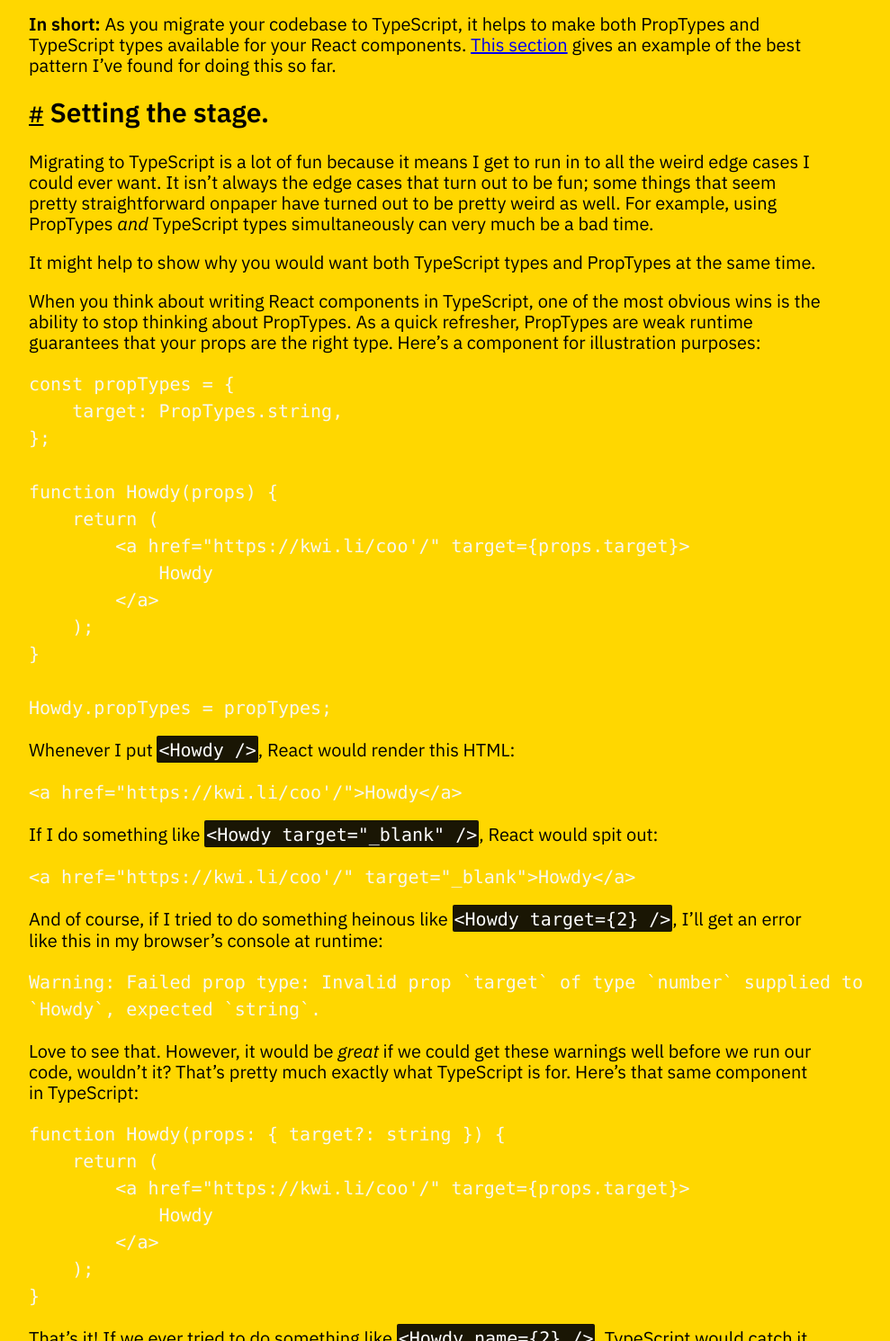
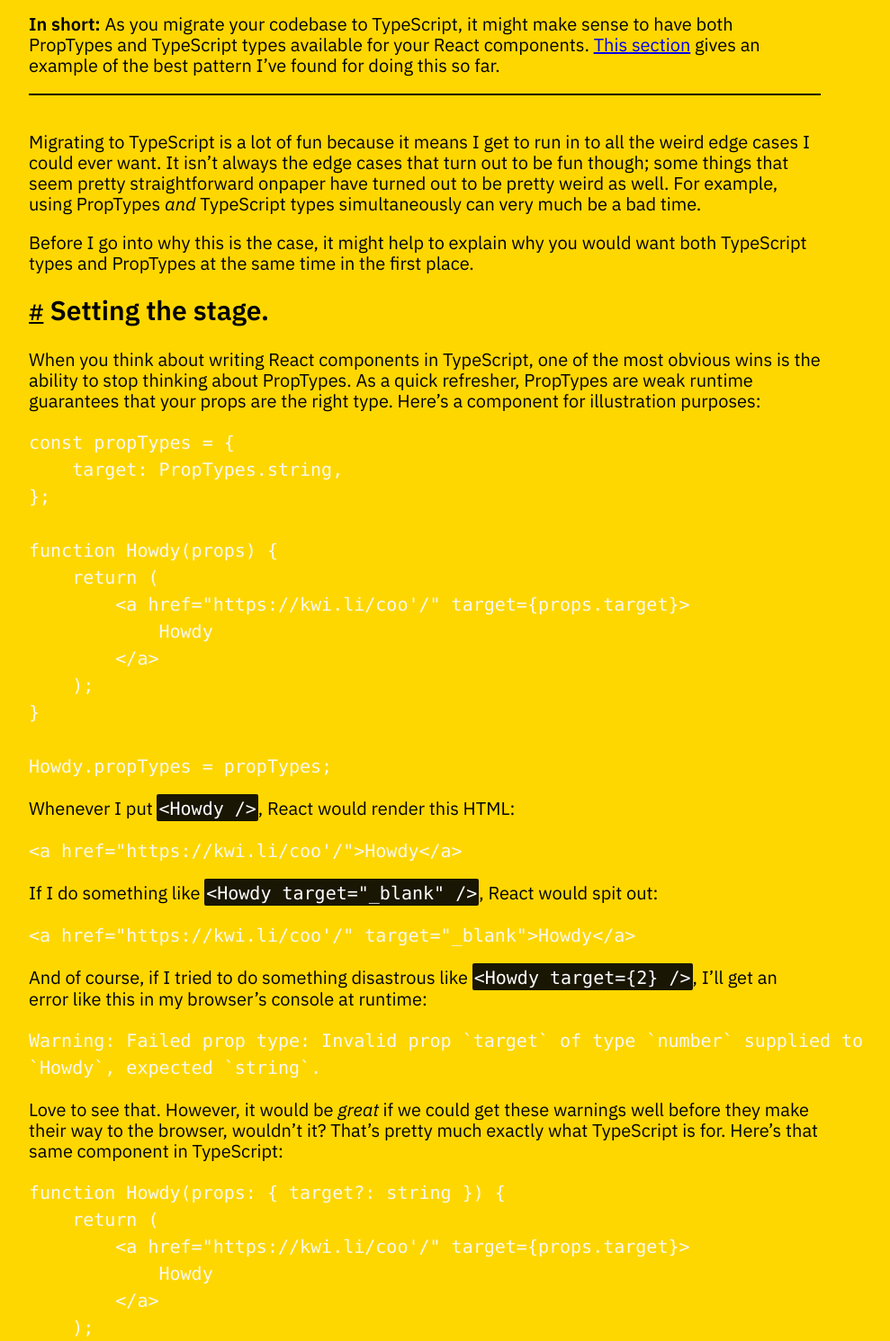
Before and after one commit to salemhilal/salemhilal.github.io, an Eleventy site: page articles/dont-use-inferprops/dont-use-inferprops.md in a window 1280 px wide. Shown: the part 443-1934 px from the top of the page at 90% size, without its empty margins (168-1157 px from the left). Built offline with nearby package versions, Linux system fonts and the light colour scheme; Eleventy itself is replaced by a stand-in of ours; code samples lack their colours; files that its build step writes are made by us from their sources; a script that the page names is missing; what @toycode/markdown-it-class would draw is missing.

Commit message:
More uncss ignores (I must be doing this wrong), writing tweaks.

````diff
--- a/articles/_includes/css/main.css
+++ b/articles/_includes/css/main.css
@@ -42,6 +42,12 @@ body {
     border-radius: 2px;
     color: white;
     padding: 4px 2px 2px;
+}
+
+/* Same with this -_- */
+hr {
+    border: 1px solid black;
+    margin-bottom: 2rem;
 }
 
 .fade-in {
--- a/articles/dont-use-inferprops/dont-use-inferprops.md
+++ b/articles/dont-use-inferprops/dont-use-inferprops.md
@@ -20,21 +20,23 @@ permalink: "writing/gradually-typescript/dont-use-proptypes-inferprops/"
 _This is part of a series on gradual TypeScript migration. You can find a list
 of all the posts in the series [here](/writing/gradually-typescript/)._
 
-**In short:** As you migrate your codebase to TypeScript, it helps to make both
-PropTypes and TypeScript types available for your React components.
+**In short:** As you migrate your codebase to TypeScript, it might make sense to
+have both PropTypes and TypeScript types available for your React components.
 [This section](#the-actual-solution-we-went-with.) gives an example of the best
 pattern I've found for doing this so far.
 
-## Setting the stage.
+---
 
 Migrating to TypeScript is a lot of fun because it means I get to run in to all
 the weird edge cases I could ever want. It isn't always the edge cases that turn
-out to be fun; some things that seem pretty straightforward onpaper have turned
-out to be pretty weird as well. For example, using PropTypes _and_ TypeScript
-types simultaneously can very much be a bad time.
+out to be fun though; some things that seem pretty straightforward onpaper have
+turned out to be pretty weird as well. For example, using PropTypes _and_
+TypeScript types simultaneously can very much be a bad time.
 
-It might help to show why you would want both TypeScript types and PropTypes at
-the same time.
+Before I go into why this is the case, it might help to explain why you would
+want both TypeScript types and PropTypes at the same time in the first place.
+
+## Setting the stage.
 
 When you think about writing React components in TypeScript, one of the most
 obvious wins is the ability to stop thinking about PropTypes. As a quick
@@ -69,8 +71,9 @@ If I do something like `<Howdy target="_blank" />`, React would spit out:
 <a href="https://kwi.li/coo'/" target="_blank">Howdy</a>
 ```
 
-And of course, if I tried to do something heinous like `<Howdy target={2} />`,
-I'll get an error like this in my browser's console at runtime:
+And of course, if I tried to do something disastrous like
+`<Howdy target={2} />`, I'll get an error like this in my browser's console at
+runtime:
 
 ```html
 Warning: Failed prop type: Invalid prop `target` of type `number` supplied to
@@ -78,8 +81,8 @@ Warning: Failed prop type: Invalid prop `target` of type `number` supplied to
 ```
 
 Love to see that. However, it would be _great_ if we could get these warnings
-well before we run our code, wouldn't it? That's pretty much exactly what
-TypeScript is for. Here's that same component in TypeScript:
+well before they make their way to the browser, wouldn't it? That's pretty much
+exactly what TypeScript is for. Here's that same component in TypeScript:
 
 ```tsx
 function Howdy(props: { target?: string }) {
````
Also changed, not shown: 1 other file.
